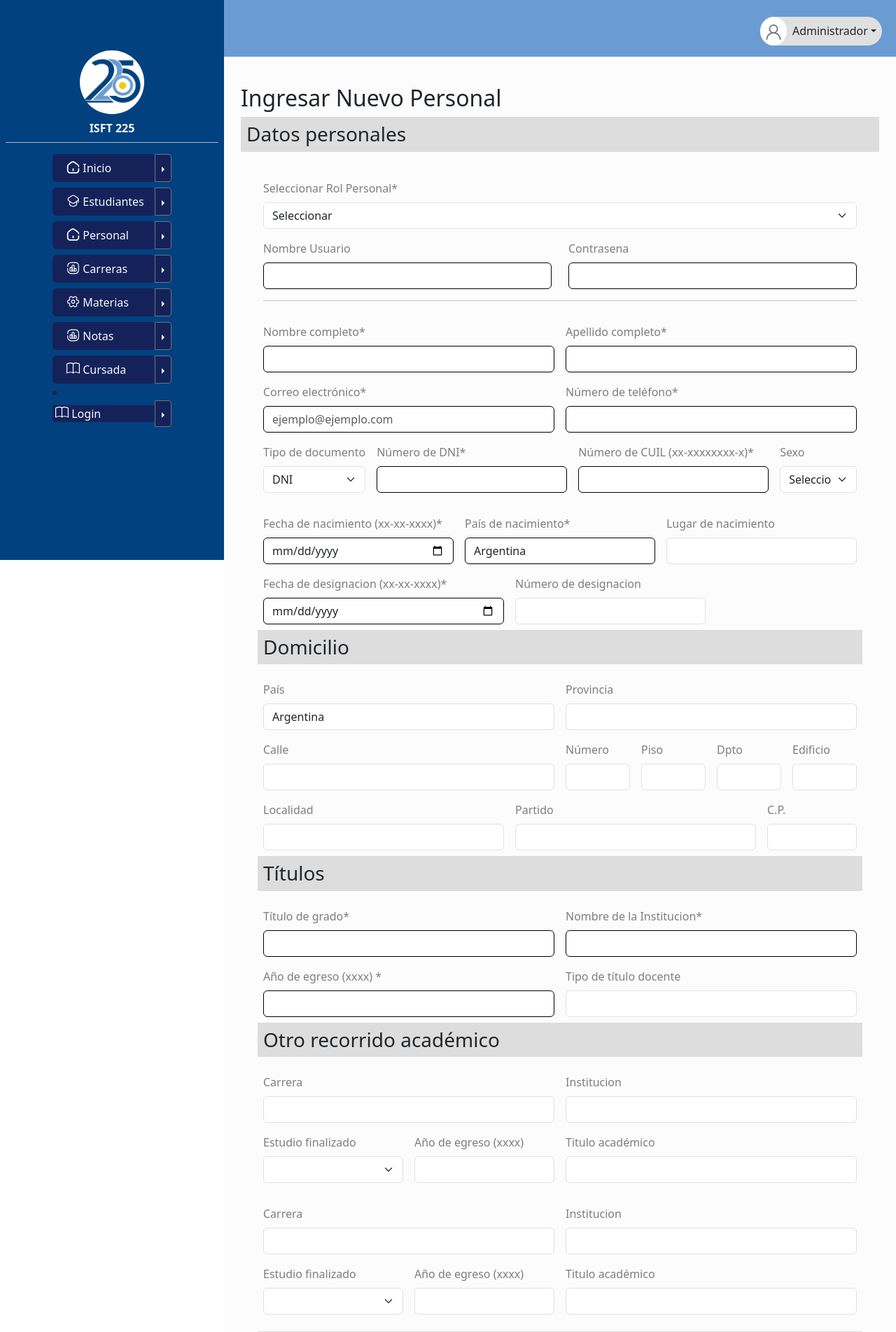
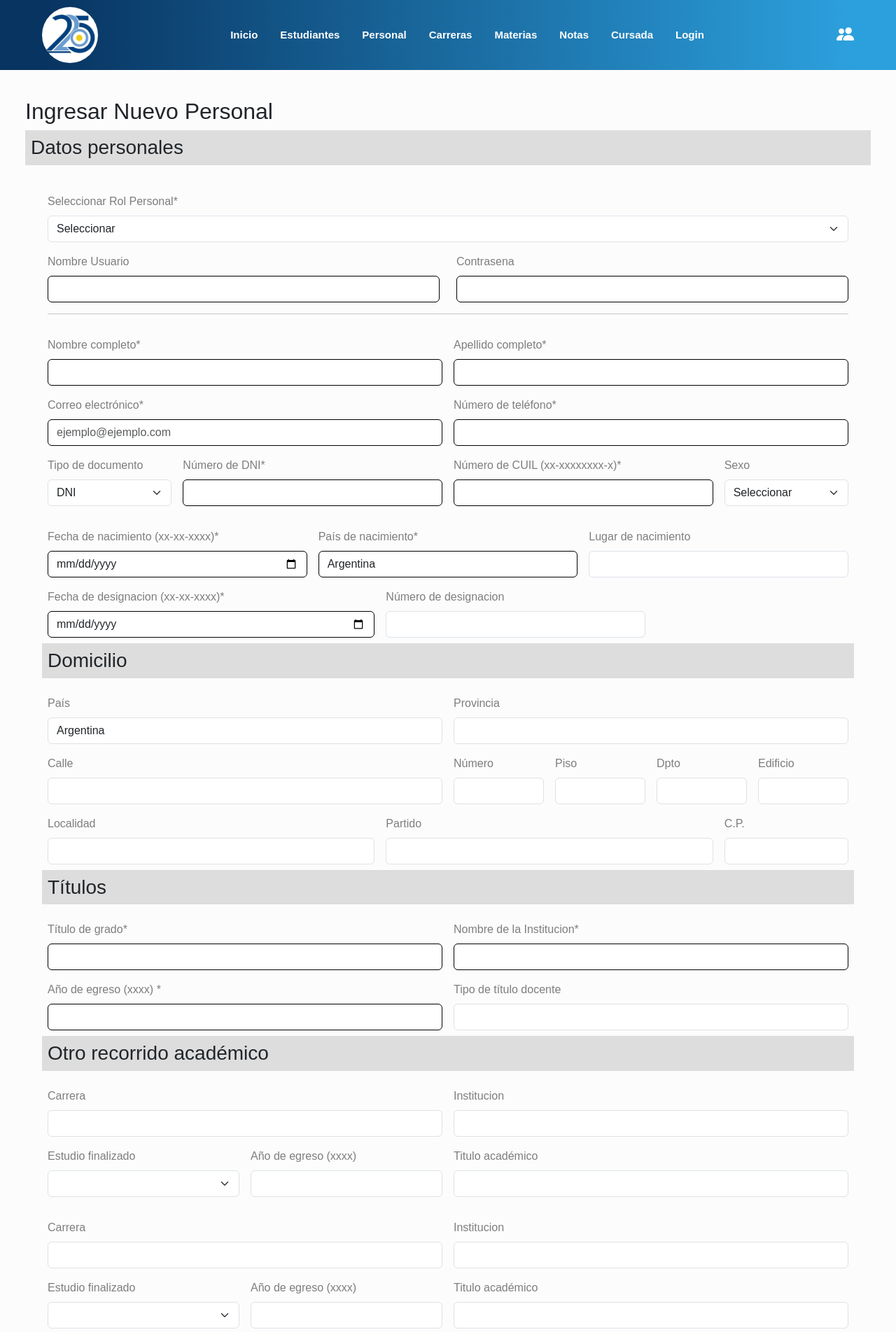
Before and after one commit to Cipolla95/gestor-estudiantil, a PHP site: page /ingresarpersonal.php in a window 1280 px wide; the page is wider, and only the part inside the window is pictured. Shown: the top 1903 px of that part at 70% size. Run offline with PHP 8.4, Linux system fonts and the light colour scheme.

Commit message:
codigo modificado con nuevo-header

```diff
--- a/ingresarpersonal.php
+++ b/ingresarpersonal.php
@@ -19,6 +19,7 @@
   // Obtener los datos del formulario
   if ($_SERVER['REQUEST_METHOD'] === 'POST') {
 
+    // isset función que se utiliza para determinar si una variable está definida y no es null
     // Capturar el valor del select
     if (isset($_POST['rol_personal'])) {
       $rol_personal = $_POST['rol_personal'];
@@ -80,7 +81,7 @@
     $CVchecked = isset($_POST['check_cv']) ? 1 : 0;
     $TITchecked = isset($_POST['check_tit']) ? 1 : 0;
 
-    // //Evitar inyeccion SQL
+    // //Evitar inyeccion SQL ya que evita XSS al convertir caracteres especiales en entidades HTML.
 
     $rol_personal = htmlspecialchars($rol_personal, ENT_QUOTES, 'UTF-8');
     $nombre_usuario = htmlspecialchars($nombre_usuario, ENT_QUOTES, 'UTF-8');
@@ -270,21 +271,21 @@
   }
   $conn->close();
   // Header sin buscador
-  include 'headernosearch.php';
+  include 'nuevo-header.php';
 
   ?>
 
   <main>
     <!-- Contenedor principal -->
-    <div class="d-flex flex-nowrap sidebar-height">
+    <div class="container-fluid bg-light-subtle pt-3">
       <!-- Aside/Wardrobe/Sidebar Menu -->
       <?php
-      include "sidebar.php";
+
       ?>
       <!-- Fin de sidebar/aside -->
 
       <!-- Contenedor de ventana de contenido -->
-      <div class="col-9 offset-3 bg-light-subtle pt-3">
+
         <div class="d-block p-3 m-2 h-100 ">
         <div class="header">
           <h2>Ingresar Nuevo Personal</h2>
@@ -587,6 +588,7 @@
 
             </form>
             <?php
+
             if ($_FILES) {
               $destino = $_FILES['archivoSubido']['name'];
               move_uploaded_file($_FILES['archivoSubido']['tmp_name'], $destino);
@@ -652,6 +654,7 @@
     <!-- Fin de contenedor principal -->
   </main>
 
+
   <script>
     document.addEventListener('DOMContentLoaded', function() {
       const form = document.querySelector('form');
@@ -669,15 +672,10 @@
       // Añadir un evento para cuando cambie el valor del select
       rolPersonal.addEventListener('change', checkRolSelection);
 
-      // Asegúrate de que el botón de envío esté habilitado cuando se seleccione un rol
-      form.addEventListener('submit', function(event) {
-        if (rolPersonal.value === '') {
-          event.preventDefault(); // Evita que el formulario se envíe
-          alert('Debe seleccionar un rol para el profesional.');
-        }
-      });
+
     });
   </script>
+
   <script src="https://cdn.jsdelivr.net/npm/bootstrap@5.3.1/dist/js/bootstrap.bundle.min.js"
     integrity="sha384-HwwvtgBNo3bZJJLYd8oVXjrBZt8cqVSpeBNS5n7C8IVInixGAoxmnlMuBnhbgrkm"
     crossorigin="anonymous"></script>
--- /dev/null
+++ b/nuevo-header.php
@@ -0,0 +1,117 @@
+<!DOCTYPE html>
+<html lang="es">
+<head>
+  <meta charset="UTF-8">
+  <meta name="viewport" content="width=device-width, initial-scale=1">
+  <link href="https://cdn.jsdelivr.net/npm/bootstrap@5.3.3/dist/css/bootstrap.min.css" rel="stylesheet" integrity="sha384-QWTKZyjpPEjISv5WaRU9OFeRpok6YctnYmDr5pNlyT2bRjXh0JMhjY6hW+ALEwIH" crossorigin="anonymous">
+  <link rel="stylesheet" href="https://cdn.jsdelivr.net/npm/bootstrap-icons@1.10.4/font/bootstrap-icons.css">
+  <style>
+
+    * {
+      font-family: Arial, Helvetica, sans-serif;
+      margin: 0;
+      padding: 0;
+      box-sizing: border-box;
+    }
+
+    header {
+      background: linear-gradient(to right, #083461 5%, #2ca0dd 95%);
+      height: 100px;
+      width: 100%;
+      display: flex;
+      justify-content: space-between;
+      align-items: center;
+      padding: 15px 60px;
+    }
+
+    .logo {
+      height: 80px;
+      border-radius: 50%;
+    }
+
+    .nav-link, .nav-link.menu {
+      color: rgb(254, 254, 254);
+      text-decoration: none;
+      margin: 8px;
+      font-size: 15px;
+      font-weight: bold;
+      transition: color 0.5s;
+    }
+
+    .nav-link:hover {
+      color: rgb(251, 200, 11);
+    }
+
+    .offcanvas-header{
+      color: rgb(254, 254, 254);
+    }
+
+    .navbar-toggler {
+      border: none;
+      margin: 0;
+      font-size: 24px;
+      font-weight: bold;
+      color: rgb(254, 254, 254);
+    }
+
+    .navbar-toggler-icon, .btn-close {
+      filter: invert(100%);
+    }
+
+    .bi-people-fill {
+      font-size: 25px;
+      color: rgb(254, 254, 254);
+      transition: 0.5s;
+    }
+
+    .bi-people-fill:hover, .nav-link.dropdown-toggle:hover {
+      color: #fbc80b;
+    }
+
+    .offcanvas-end {
+      background-color: rgb(20, 20, 20);
+    }
+
+  </style>
+  </head>
+  <body>
+    <header>
+      <a href="index.php"><img class="logo" src="assets/img/isftlogo.jpg" alt="Logo"></a>
+        <nav class="navbar navbar-expand-lg navbar-light">
+          <div class="container-fluid">
+            <button class="navbar-toggler" type="button" data-bs-toggle="offcanvas" data-bs-target="#offcanvasNavbar" aria-controls="offcanvasNavbar" aria-label="Toggle navigation">
+              <span class="navbar-toggler-icon"></span>
+            </button>
+            <div class="offcanvas offcanvas-end" tabindex="-1" id="offcanvasNavbar" aria-labelledby="offcanvasNavbarLabel">
+              <div class="offcanvas-header">
+                <h3 class="offcanvas-title" id="offcanvasNavbarLabel">Menu</h3>
+                <button type="button" class="btn-close" data-bs-dismiss="offcanvas" aria-label="Close"></button>
+              </div>
+              <div class="offcanvas-body">
+                <ul class="navbar-nav ms-auto mb-2 mb-lg-0">
+                  <li class="nav-item"><a class="nav-link menu" href="index.php">Inicio</a></li>
+                  <li class="nav-item"><a class="nav-link menu" href="tablaestudiantes.php">Estudiantes</a></li>
+                  <li class="nav-item"><a class="nav-link menu" href="tablaspersonal.php">Personal</a></li>
+                  <li class="nav-item"><a class="nav-link menu" href="tablalistadocarreras.php">Carreras</a></li>
+                  <li class="nav-item"><a class="nav-link menu" href="tablalistadomaterias.php">Materias</a></li>
+                  <li class="nav-item"><a class="nav-link menu" href="#">Notas</a></li>
+                  <li class="nav-item"><a class="nav-link menu" href="#">Cursada</a></li>
+                  <li class="nav-item"><a class="nav-link menu" href="login.php">Login</a></li>
+                </ul>
+              </div>
+            </div>
+          </div>
+        </nav>
+        <li class="nav dropdown">
+        <a role="button" data-bs-toggle="dropdown" aria-expanded="false"><i class="bi bi-people-fill"></i></a>
+          <ul class="dropdown-menu">
+            <li><a class="dropdown-item" href="login.php">Login</a></li>
+            <li><a class="dropdown-item" href="#">Logout</a></li>
+            <hr>
+            <li><a class="dropdown-item" href="register.php">Registrarse</a></li>
+          </ul>
+        </li>
+    </header>
+    <script src="https://cdn.jsdelivr.net/npm/bootstrap@5.3.3/dist/js/bootstrap.bundle.min.js" integrity="sha384-YvpcrYf0tY3lHB60NNkmXc5s9fDVZLESaAA55NDzOxhy9GkcIdslK1eN7N6jIeHz" crossorigin="anonymous"></script>
+</body>
+</html>
```
Also changed, not shown: edicionpersonal.php (+4 -6 lines), listaindividualpersonal.php (+4 -4 lines), login.php (+28 -12 lines), tablaspersonal.php (+34 -30 lines).
